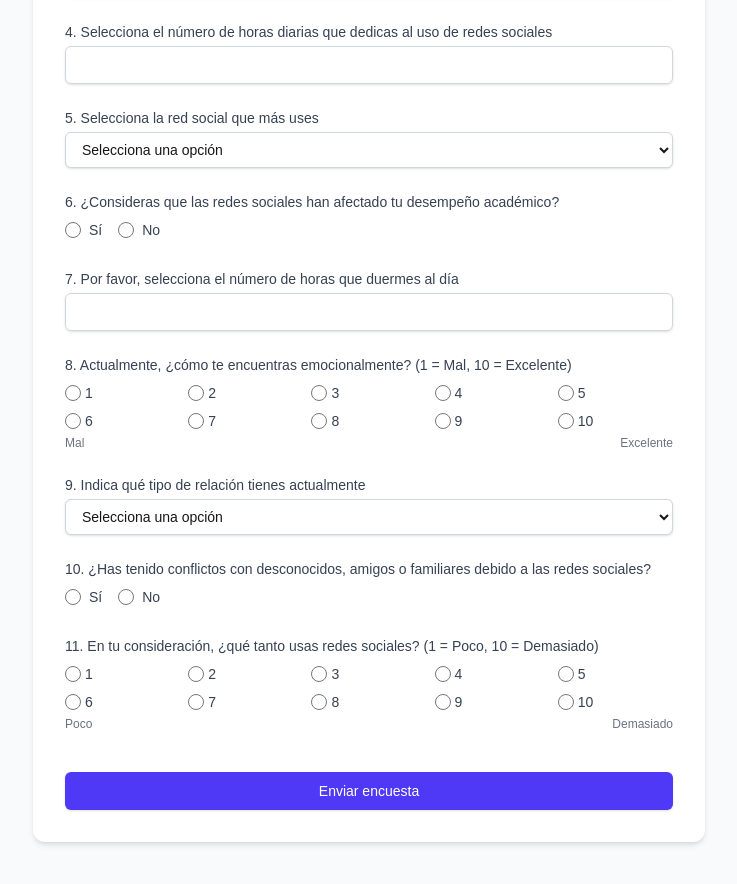
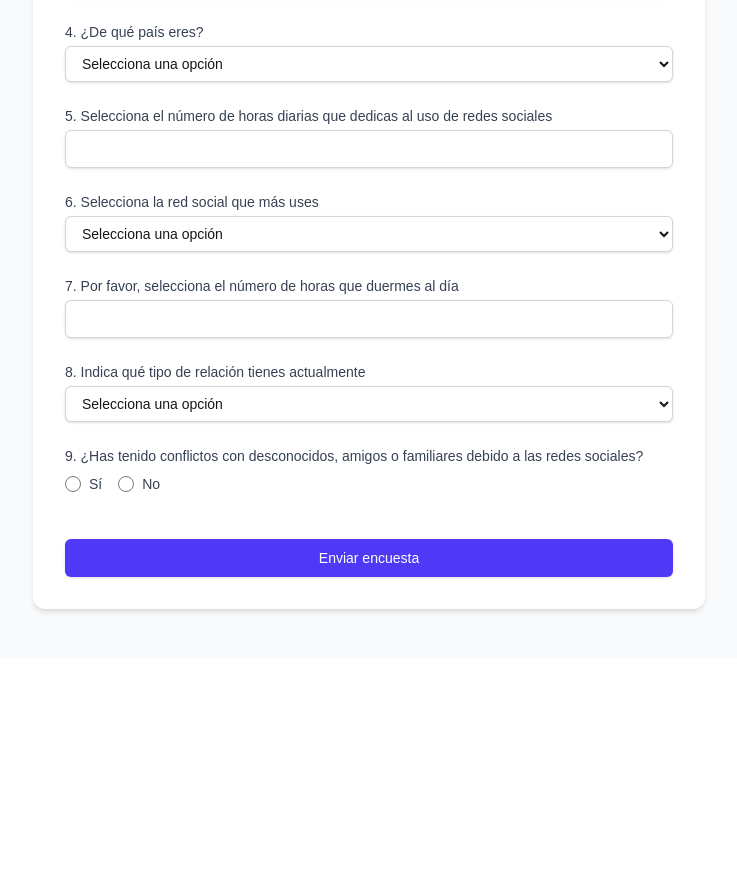
Before and after one commit to AlexUT22393235/frontend_ecbd, a Next.js app in the folder front_end_edcb/: page /formularioRecoleccion in a window 1280 px wide. Shown: the part 376-1260 px from the top of the page, without its empty margins (271-1008 px from the left). After the commit the page ends 1033 px from the top, so only its background shows below. Built offline with nearby package versions, Linux system fonts and the light colour scheme.

Commit message:
Se eliminaron las preguntas 6, 8, 11. Se agrego la pregunta de pais

```diff
--- a/front_end_edcb/src/app/formularioRecoleccion/page.tsx
+++ b/front_end_edcb/src/app/formularioRecoleccion/page.tsx
@@ -7,14 +7,12 @@ type FormData = {
   edad: number;
   nivelEstudios: string;
   genero: string;
+  pais: string;
   horasRedesSociales: number;
   redSocialFavorita: string;
-  afectacionDesempeno: boolean;
   horasSueno: number;
-  estadoEmocional: number;
   relacionActual: string;
   conflictosRedes: boolean;
-  usoRedesSociales: number;
 };
 
 export default function EncuestaRedesSociales() {
@@ -26,10 +24,7 @@ export default function EncuestaRedesSociales() {
     setSubmitted(true);
   };
 
-  const afectacionDesempeno = watch('afectacionDesempeno');
   const conflictosRedes = watch('conflictosRedes');
-  const estadoEmocional = watch('estadoEmocional');
-  const usoRedesSociales = watch('usoRedesSociales');
 
   return (
     <div className="min-h-screen bg-gray-50 py-12 px-4 sm:px-6 lg:px-8">
@@ -105,10 +100,35 @@ export default function EncuestaRedesSociales() {
                 {errors.genero && <p className="mt-1 text-sm text-red-600">{errors.genero.message}</p>}
               </div>
 
-              {/* 4. Horas en redes sociales */}
+              {/* 4. País */}
+              <div>
+                <label htmlFor="pais" className="block text-sm font-medium text-gray-700">
+                  4. ¿De qué país eres?
+                </label>
+                <select
+                  id="pais"
+                  {...register('pais', { required: 'Este campo es obligatorio' })}
+                  className="mt-1 block w-full rounded-md border border-gray-300 bg-white py-2 px-3 shadow-sm focus:border-indigo-500 focus:outline-none focus:ring-indigo-500 sm:text-sm"
+                >
+                  <option value="">Selecciona una opción</option>
+                  <option value="México">México</option>
+                  <option value="Estados Unidos">Estados Unidos</option>
+                  <option value="Canadá">Canadá</option>
+                  <option value="Guatemala">Guatemala</option>
+                  <option value="Honduras">Honduras</option>
+                  <option value="El Salvador">El Salvador</option>
+                  <option value="Colombia">Colombia</option>
+                  <option value="Argentina">Argentina</option>
+                  <option value="Brasil">Brasil</option>
+                  <option value="España">España</option>
+                </select>
+                {errors.pais && <p className="mt-1 text-sm text-red-600">{errors.pais.message}</p>}
+              </div>
+
+              {/* 5. Horas en redes sociales */}
               <div>
                 <label htmlFor="horasRedesSociales" className="block text-sm font-medium text-gray-700">
-                  4. Selecciona el número de horas diarias que dedicas al uso de redes sociales
+                  5. Selecciona el número de horas diarias que dedicas al uso de redes sociales
                 </label>
                 <input
                   id="horasRedesSociales"
@@ -127,10 +147,10 @@ export default function EncuestaRedesSociales() {
                 {errors.horasRedesSociales && <p className="mt-1 text-sm text-red-600">{errors.horasRedesSociales.message}</p>}
               </div>
 
-              {/* 5. Red social favorita */}
+              {/* 6. Red social favorita */}
               <div>
                 <label htmlFor="redSocialFavorita" className="block text-sm font-medium text-gray-700">
-                  5. Selecciona la red social que más uses
+                  6. Selecciona la red social que más uses
                 </label>
                 <select
                   id="redSocialFavorita"
@@ -149,38 +169,6 @@ export default function EncuestaRedesSociales() {
                   <option value="Otra">Otra</option>
                 </select>
                 {errors.redSocialFavorita && <p className="mt-1 text-sm text-red-600">{errors.redSocialFavorita.message}</p>}
-              </div>
-
-              {/* 6. Afectación desempeño académico */}
-              <div>
-                <label className="block text-sm font-medium text-gray-700">
-                  6. ¿Consideras que las redes sociales han afectado tu desempeño académico?
-                </label>
-                <div className="mt-2 space-x-4">
-                  <label className="inline-flex items-center">
-                    <input
-                      type="radio"
-                      {...register('afectacionDesempeno', { required: 'Este campo es obligatorio' })}
-                      value="true"
-                      checked={afectacionDesempeno === true}
-                      onChange={() => setValue('afectacionDesempeno', true)}
-                      className="h-4 w-4 text-indigo-600 focus:ring-indigo-500"
-                    />
-                    <span className="ml-2 text-sm text-gray-700">Sí</span>
-                  </label>
-                  <label className="inline-flex items-center">
-                    <input
-                      type="radio"
-                      {...register('afectacionDesempeno')}
-                      value="false"
-                      checked={afectacionDesempeno === false}
-                      onChange={() => setValue('afectacionDesempeno', false)}
-                      className="h-4 w-4 text-indigo-600 focus:ring-indigo-500"
-                    />
-                    <span className="ml-2 text-sm text-gray-700">No</span>
-                  </label>
-                </div>
-                {errors.afectacionDesempeno && <p className="mt-1 text-sm text-red-600">{errors.afectacionDesempeno.message}</p>}
               </div>
 
               {/* 7. Horas de sueño */}
@@ -205,37 +193,10 @@ export default function EncuestaRedesSociales() {
                 {errors.horasSueno && <p className="mt-1 text-sm text-red-600">{errors.horasSueno.message}</p>}
               </div>
 
-              {/* 8. Estado emocional */}
-              <div>
-                <label className="block text-sm font-medium text-gray-700">
-                  8. Actualmente, ¿cómo te encuentras emocionalmente? (1 = Mal, 10 = Excelente)
-                </label>
-                <div className="mt-2 grid grid-cols-5 gap-2">
-                  {[1, 2, 3, 4, 5, 6, 7, 8, 9, 10].map((num) => (
-                    <label key={num} className="inline-flex items-center">
-                      <input
-                        type="radio"
-                        {...register('estadoEmocional', { required: 'Este campo es obligatorio' })}
-                        value={num}
-                        checked={estadoEmocional === num}
-                        onChange={() => setValue('estadoEmocional', num)}
-                        className="h-4 w-4 text-indigo-600 focus:ring-indigo-500"
-                      />
-                      <span className="ml-1 text-sm text-gray-700">{num}</span>
-                    </label>
-                  ))}
-                </div>
-                <div className="flex justify-between text-xs text-gray-500 mt-1">
-                  <span>Mal</span>
-                  <span>Excelente</span>
-                </div>
-                {errors.estadoEmocional && <p className="mt-1 text-sm text-red-600">{errors.estadoEmocional.message}</p>}
-              </div>
-
-              {/* 9. Relación actual */}
+              {/* 8. Relación actual */}
               <div>
                 <label htmlFor="relacionActual" className="block text-sm font-medium text-gray-700">
-                  9. Indica qué tipo de relación tienes actualmente
+                  8. Indica qué tipo de relación tienes actualmente
                 </label>
                 <select
                   id="relacionActual"
@@ -250,10 +211,10 @@ export default function EncuestaRedesSociales() {
                 {errors.relacionActual && <p className="mt-1 text-sm text-red-600">{errors.relacionActual.message}</p>}
               </div>
 
-              {/* 10. Conflictos por redes */}
+              {/* 9. Conflictos por redes */}
               <div>
                 <label className="block text-sm font-medium text-gray-700">
-                  10. ¿Has tenido conflictos con desconocidos, amigos o familiares debido a las redes sociales?
+                  9. ¿Has tenido conflictos con desconocidos, amigos o familiares debido a las redes sociales?
                 </label>
                 <div className="mt-2 space-x-4">
                   <label className="inline-flex items-center">
@@ -282,33 +243,6 @@ export default function EncuestaRedesSociales() {
                 {errors.conflictosRedes && <p className="mt-1 text-sm text-red-600">{errors.conflictosRedes.message}</p>}
               </div>
 
-              {/* 11. Uso de redes sociales */}
-              <div>
-                <label className="block text-sm font-medium text-gray-700">
-                  11. En tu consideración, ¿qué tanto usas redes sociales? (1 = Poco, 10 = Demasiado)
-                </label>
-                <div className="mt-2 grid grid-cols-5 gap-2">
-                  {[1, 2, 3, 4, 5, 6, 7, 8, 9, 10].map((num) => (
-                    <label key={num} className="inline-flex items-center">
-                      <input
-                        type="radio"
-                        {...register('usoRedesSociales', { required: 'Este campo es obligatorio' })}
-                        value={num}
-                        checked={usoRedesSociales === num}
-                        onChange={() => setValue('usoRedesSociales', num)}
-                        className="h-4 w-4 text-indigo-600 focus:ring-indigo-500"
-                      />
-                      <span className="ml-1 text-sm text-gray-700">{num}</span>
-                    </label>
-                  ))}
-                </div>
-                <div className="flex justify-between text-xs text-gray-500 mt-1">
-                  <span>Poco</span>
-                  <span>Demasiado</span>
-                </div>
-                {errors.usoRedesSociales && <p className="mt-1 text-sm text-red-600">{errors.usoRedesSociales.message}</p>}
-              </div>
-
               <div className="pt-4">
                 <button
                   type="submit"
```
